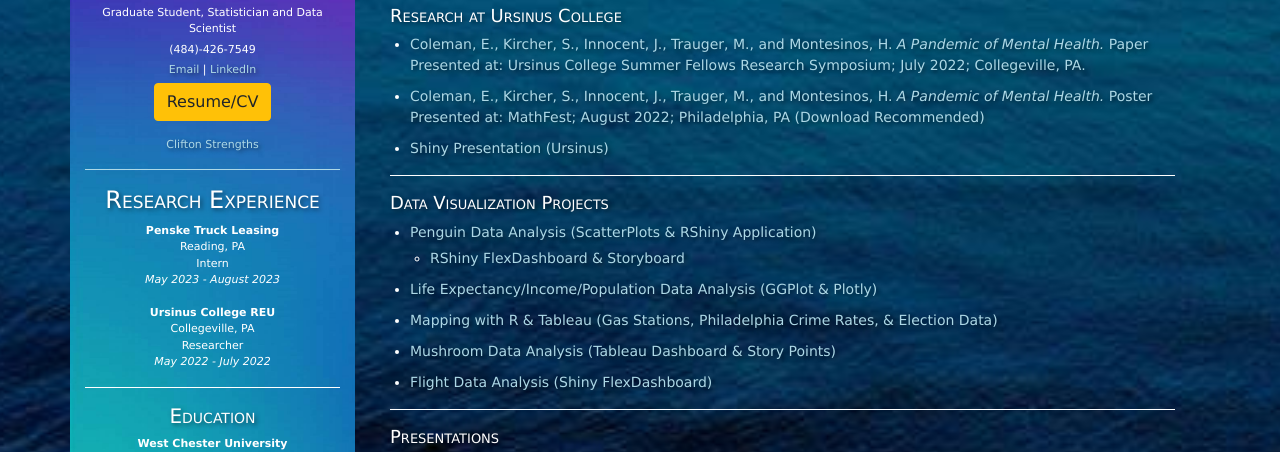
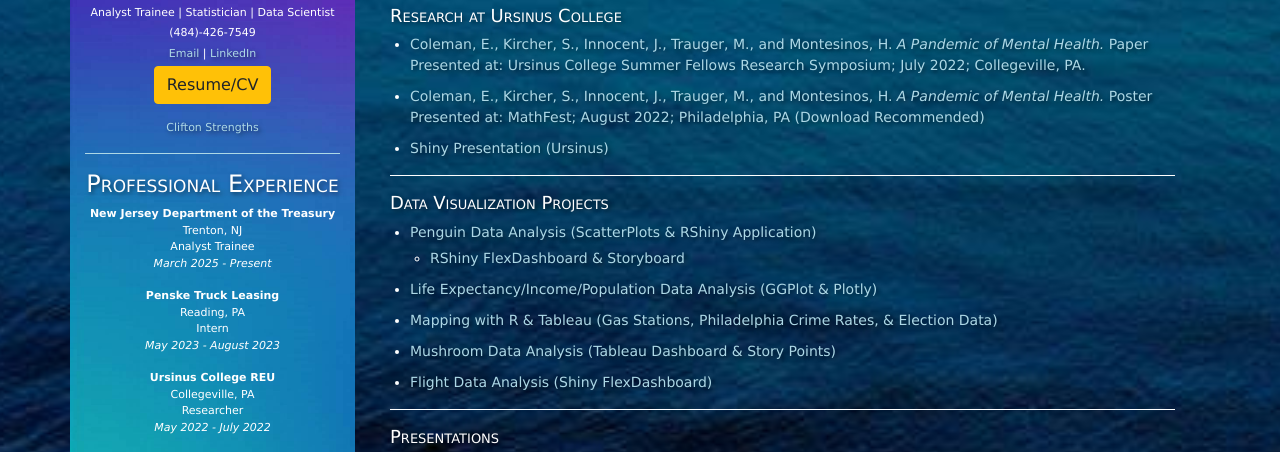
Before and after one commit to ecoleman451/website, a plain HTML site: page index.html in a window 1280 px wide. Shown: the part 279-731 px from the top of the page. Drawn offline with nearby package versions, Linux system fonts and the light colour scheme.

Commit message:
Add files via upload

```diff
--- a/index.html
+++ b/index.html
@@ -149,7 +149,7 @@ hr {
             <div class="col-md-3 text-center py-5" style="background-image: url('img/OIP.jpg'); background-size: cover;">
     <img src="img/Me.jpg" alt="Edward Coleman" class="profile-pic mb-3">
     <h3 class="text-highlight">Edward Coleman</h3>
-    <p class="text-highlight mb-1">Graduate Student, Statistician and Data Scientist</p>
+    <p class="text-highlight mb-1">Analyst Trainee | Statistician | Data Scientist</p>
     <p class="contact-info mb-1">(484)-426-7549</p>
     <p class="contact-info mb-1">
         <a href="mailto:ecoleman451@gmail.com">Email</a> |
@@ -161,8 +161,14 @@ hr {
                 </p>
                 <hr class="bg-gray">
 
-<h4 class="text-highlight">Research Experience</h4>
+<h4 class="text-highlight">Professional Experience</h4>
 <div class="contact-info">
+  <p>
+        <strong>New Jersey Department of the Treasury</strong><br>
+        Trenton, NJ<br>
+        Analyst Trainee<br>
+        <i>March 2025 - Present</i>
+    </p>
     <p>
         <strong>Penske Truck Leasing</strong><br>
         Reading, PA<br>
@@ -213,7 +219,7 @@ hr {
                         <li><a href="https://ecoleman451.shinyapps.io/Shiny_Ursinus/" class="text-highlight">Shiny Presentation (Ursinus)</a></li>
                     </ul>
                     <hr class="bg-white">
-
+<p> </p>
 <h4 class="text-highlight">Data Visualization Projects</h4>
 <ul class="contact-info" style="list-style-type: disc; padding-left: 20px;">
     <li style="margin-bottom: 10px;">
```
Also changed, not shown: 1 other file.
